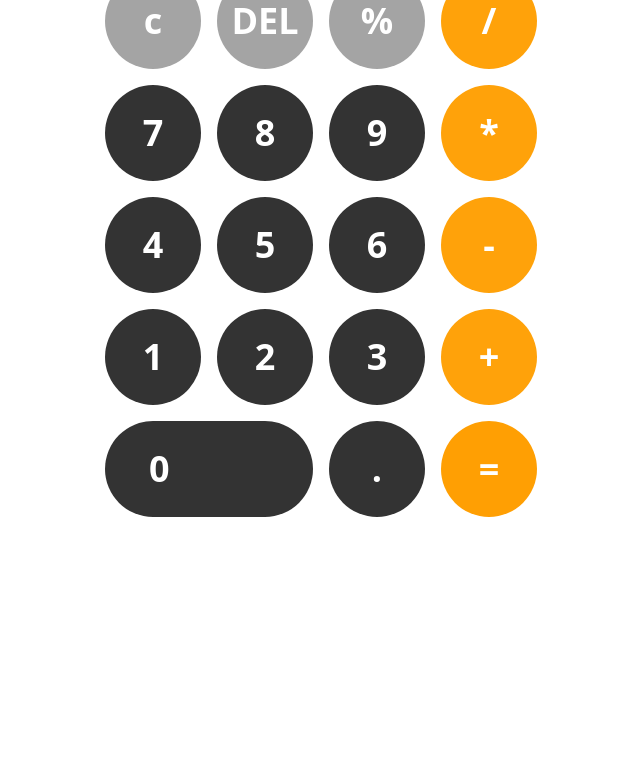
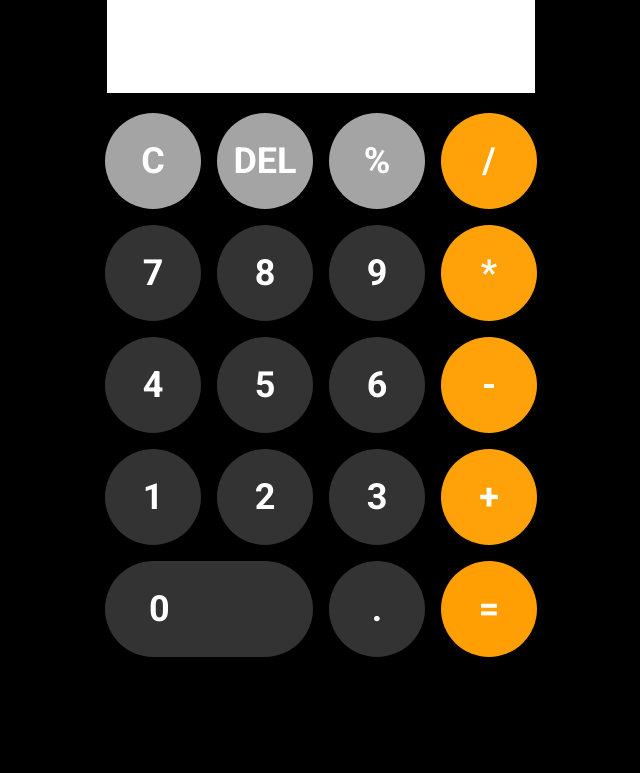
Before and after one commit to RahulKhanSuvo/calculator, a plain HTML site: page index.html in a window 1280 px wide. Shown: the part 87-860 px from the top of the page, without its empty margins (319-959 px from the left). Drawn offline with nearby package versions, Linux system fonts and the light colour scheme.

Commit message:
initial js file

```diff
--- a/index.html
+++ b/index.html
@@ -5,15 +5,28 @@
     <meta charset="UTF-8">
     <meta name="viewport" content="width=device-width, initial-scale=1.0">
     <script src="https://cdn.tailwindcss.com"></script>
+    <link rel="preconnect" href="https://fonts.googleapis.com">
+    <link rel="preconnect" href="https://fonts.gstatic.com" crossorigin>
+    <link
+        href="https://fonts.googleapis.com/css2?family=Roboto:ital,wght@0,100;0,300;0,400;0,500;0,700;0,900;1,100;1,300;1,400;1,500;1,700;1,900&display=swap"
+        rel="stylesheet">
     <title>Calculator</title>
+    <style>
+        .font {
+            font-family: "Roboto", sans-serif;
+        }
+    </style>
 </head>
 
-<body>
-    <h1 class="text-center font-semibold text-6xl">Calculator</h1>
+<body class=" bg-black font">
+    <h1 class="text-center  font-semibold text-6xl">Calculator</h1>
     <div class=" flex flex-col items-center h-screen mx-auto rounded-3xl">
-        <div class="grid grid-cols-4 gap-4">
+        <div>
+            <input class="input text-4xl py-10 px-2 " type="text">
+        </div>
+        <div class="grid grid-cols-4 gap-4 mt-5">
             <button
-                class="rounded-full text-white text-4xl font-bold bg-[#A4A4A4] w-24  flex items-center justify-center">c</button>
+                class="rounded-full text-white text-4xl font-bold bg-[#A4A4A4] w-24  flex items-center justify-center">C</button>
             <button
                 class="rounded-full text-white text-4xl font-bold bg-[#A4A4A4] w-24 h-24 flex items-center justify-center">DEL</button>
             <button
--- a/screipt.js
+++ b/screipt.js
@@ -1 +1,7 @@
-console.log("co");
+let string = "";
+let buttons = document.querySelectorAll("button");
+for (const button of buttons) {
+  button.addEventListener("click", function (event) {
+    console.log(event.target.innerText);
+  });
+}
```
